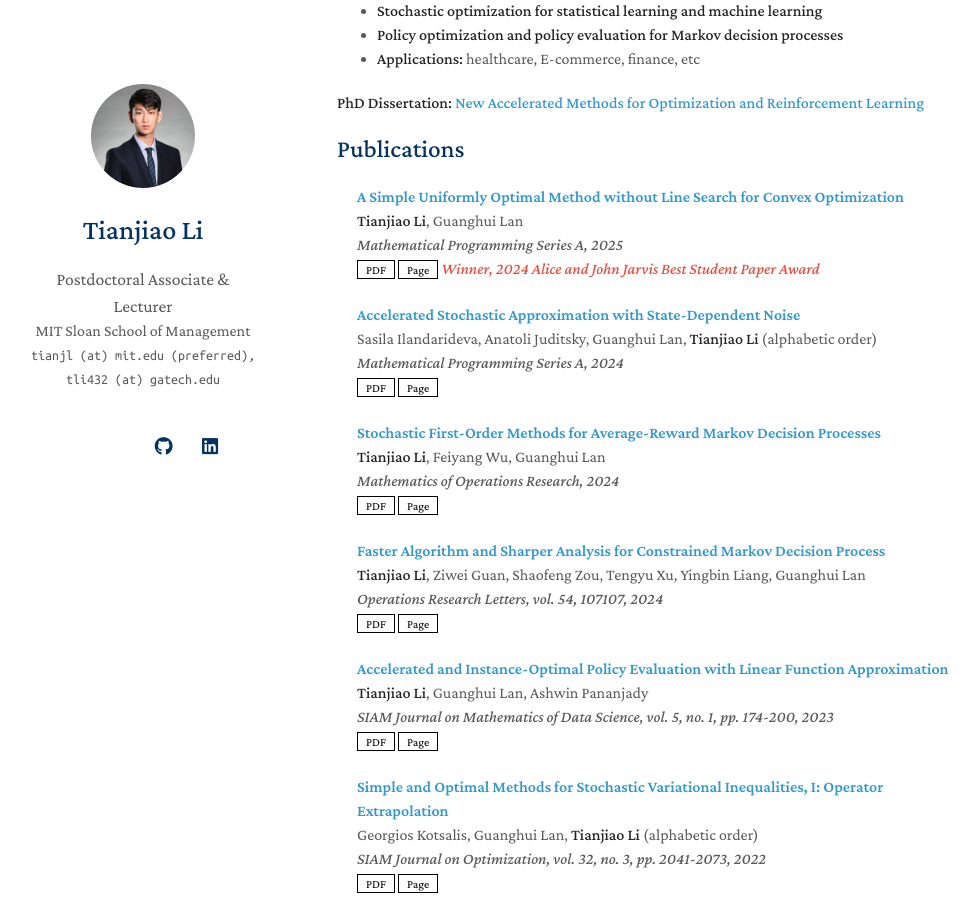
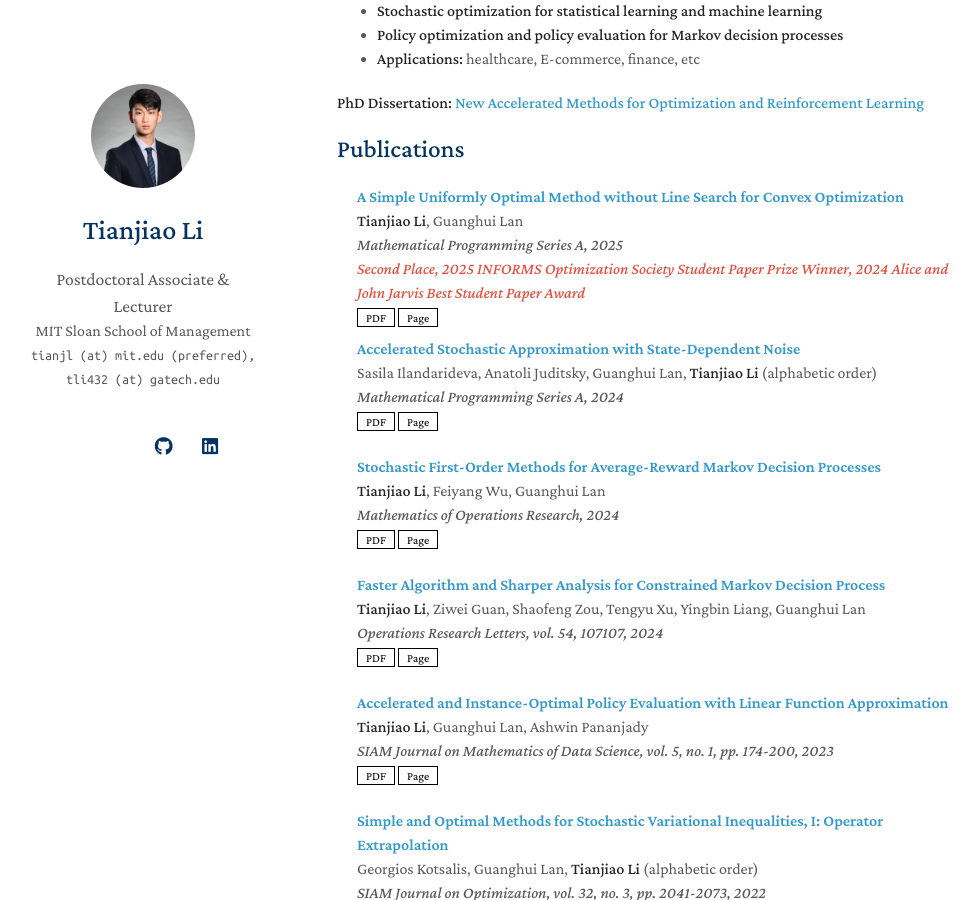
Before and after one commit to tli432/tli432.github.io, a Jekyll site: the page built from index.md, in a window 1280 px wide and 900 px high, scrolled down 428 px. Shown: the whole window, without its empty margins (133-1113 px from the left). Built offline with Jekyll 4.4.1, drawn with Linux system fonts in a browser that asks for light colours; nearby versions of some CDN libraries; a style sheet for code colours, icons or effects is not loaded; our own code applies the rules of GitHub Pages for plain Markdown files.

Commit message:
updated template

```diff
--- a/_data/publications.yml
+++ b/_data/publications.yml
@@ -4,12 +4,12 @@ main:
     authors: <strong>Tianjiao Li</strong>, Guanghui Lan
     # conference_short: MICCAI
     journal: Mathematical Programming Series A, 2025
+    awardone: Second Place, 2025 INFORMS Optimization Society Student Paper Prize
+    awardtwo: Winner, 2024 Alice and John Jarvis Best Student Paper Award
     pdf: https://arxiv.org/pdf/2310.10082.pdf
     page: https://link.springer.com/article/10.1007/s10107-025-02250-z
     # bibtex: https://scholar.googleusercontent.com/scholar.bib?q=info:iBma3nDE2RMJ:scholar.google.com/&output=citation&scisdr=ClH4ZR_KEN2Ahlzj_uY:AFWwaeYAAAAAZffl5ubMzRCYzmdeCTNOtFjR7_8&scisig=AFWwaeYAAAAAZffl5liqEMp6S8ty28MOLUvZbbE&scisf=4&ct=citation&cd=-1&hl=en
     # image: ./assets/img/teaser_example_2.png
-    notes: Second Place, 2025 INFORMS Optimization Society Student Paper Prize
-    notes: Winner, 2024 Alice and John Jarvis Best Student Paper Award
 
   - title: "Accelerated Stochastic Approximation with State-Dependent Noise"
     authors: Sasila Ilandarideva, Anatoli Juditsky, Guanghui Lan, <strong>Tianjiao Li</strong> (alphabetic order)
--- a/_includes/publications.md
+++ b/_includes/publications.md
@@ -12,6 +12,14 @@
       <div class="author">{{ link.authors }}</div>
       <div class="periodical"><em>{{ link.journal }}</em>
       </div>
+    <div class="awards">
+      {% if link.awardone %}
+      <strong> <i style="color:#e74d3c">{{ link.awardone }}</i></strong>
+      {% endif %}
+      {% if link.awardtwo %}
+      <strong> <i style="color:#e74d3c">{{ link.awardtwo }}</i></strong>
+      {% endif %}
+    </div>
     <div class="links">
       {% if link.pdf %}
       <a href="{{ link.pdf }}" class="btn btn-sm z-depth-0" role="button" target="_blank" style="font-size:12px;">PDF</a>
```
